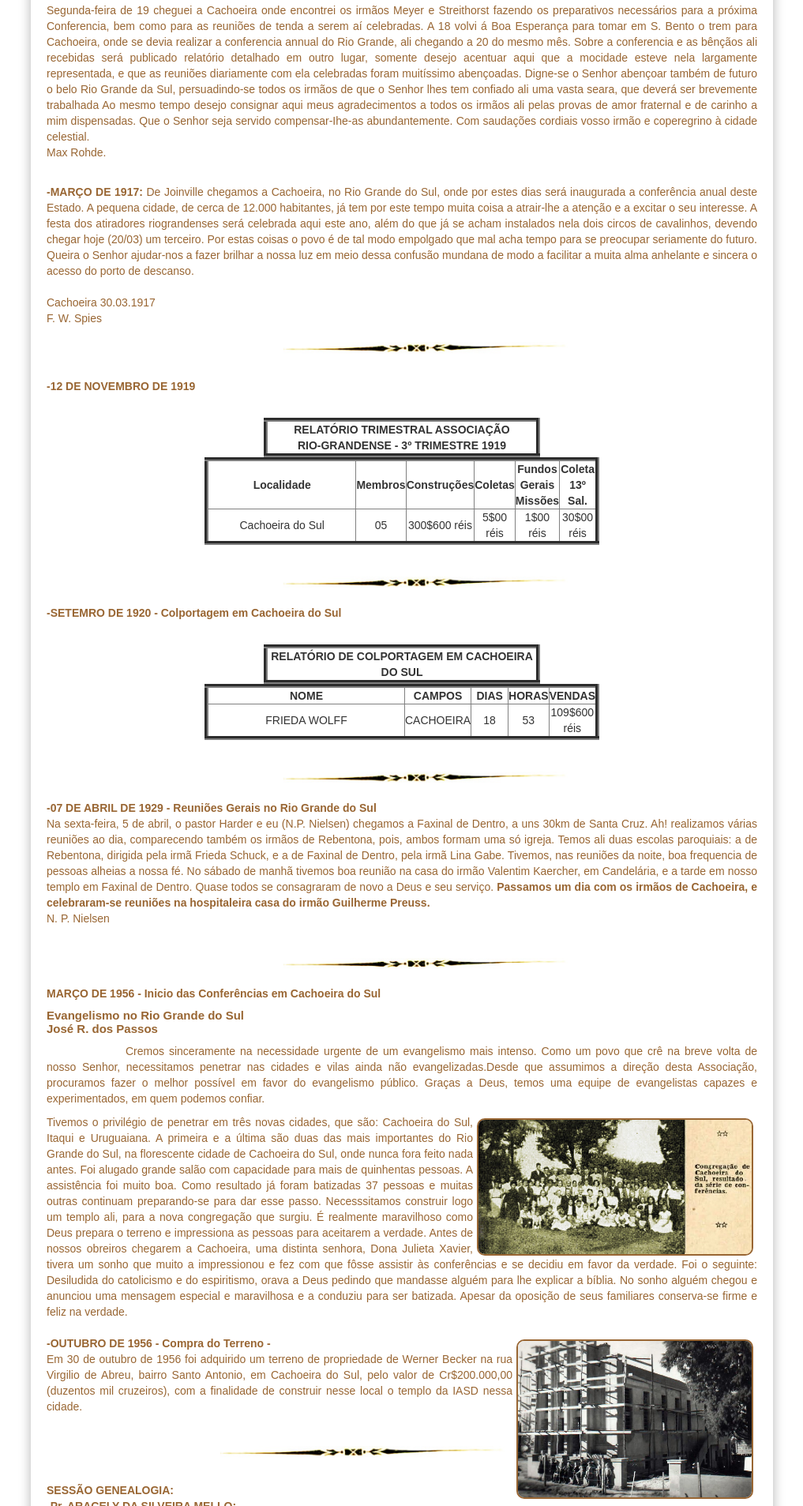
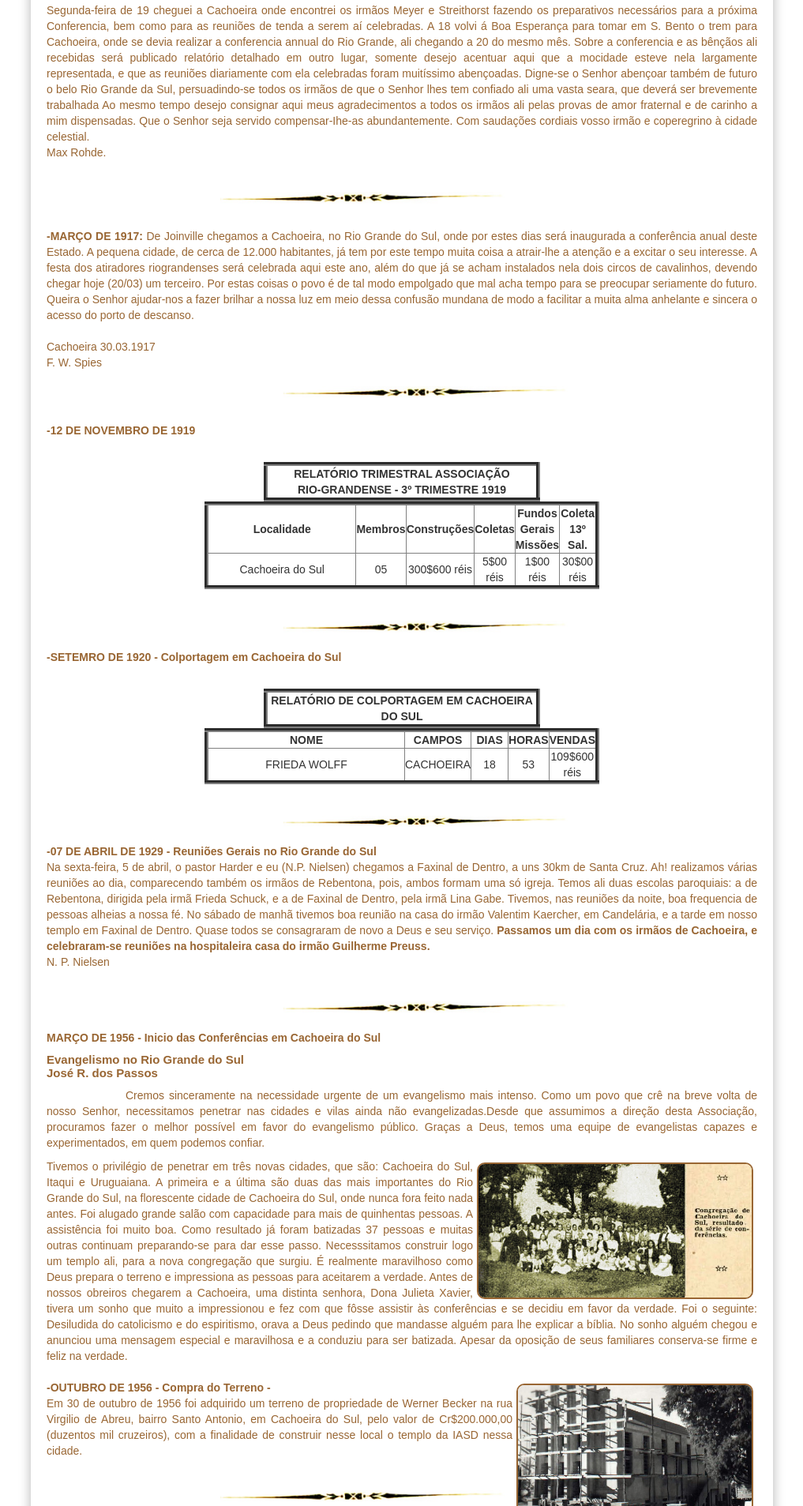
Before and after one commit to claudiovargas1955/claudiovargas1955.github.io, a Jekyll site: the page built from _pages/história-da-iasd-cachoeira.html, in a window 1280 px wide. Shown: the part 1811-3718 px from the top of the page at 79% size, without its empty margins (131-1148 px from the left). Built offline with Jekyll 4.4.1, drawn with Linux system fonts in a browser that asks for light colours; some web fonts are replaced.

Commit message:
Update história-da-iasd-cachoeira.html

```diff
--- a/_pages/história-da-iasd-cachoeira.html
+++ b/_pages/história-da-iasd-cachoeira.html
@@ -194,6 +194,7 @@
 Que o Senhor seja servido compensar-Ihe-as abundantemente.
 Com saudações cordiais vosso irmão e coperegrino à cidade celestial.<br>
 Max Rohde. <br><br>
+   <img class="dir4" style="float:center"; src="/images/separacao.jpg" class="img-responsive" width="400px" title="";/><br>
 
 <p><b>-MARÇO DE 1917: </b>De Joinville chegamos a Cachoeira, no Rio Grande do Sul, onde por estes dias será inaugurada a conferência anual deste Estado. A pequena
 cidade, de cerca de 12.000 habitantes, já tem por este tempo muita coisa a atrair-lhe a atenção e a excitar o seu interesse. A festa dos atiradores riograndenses
```
